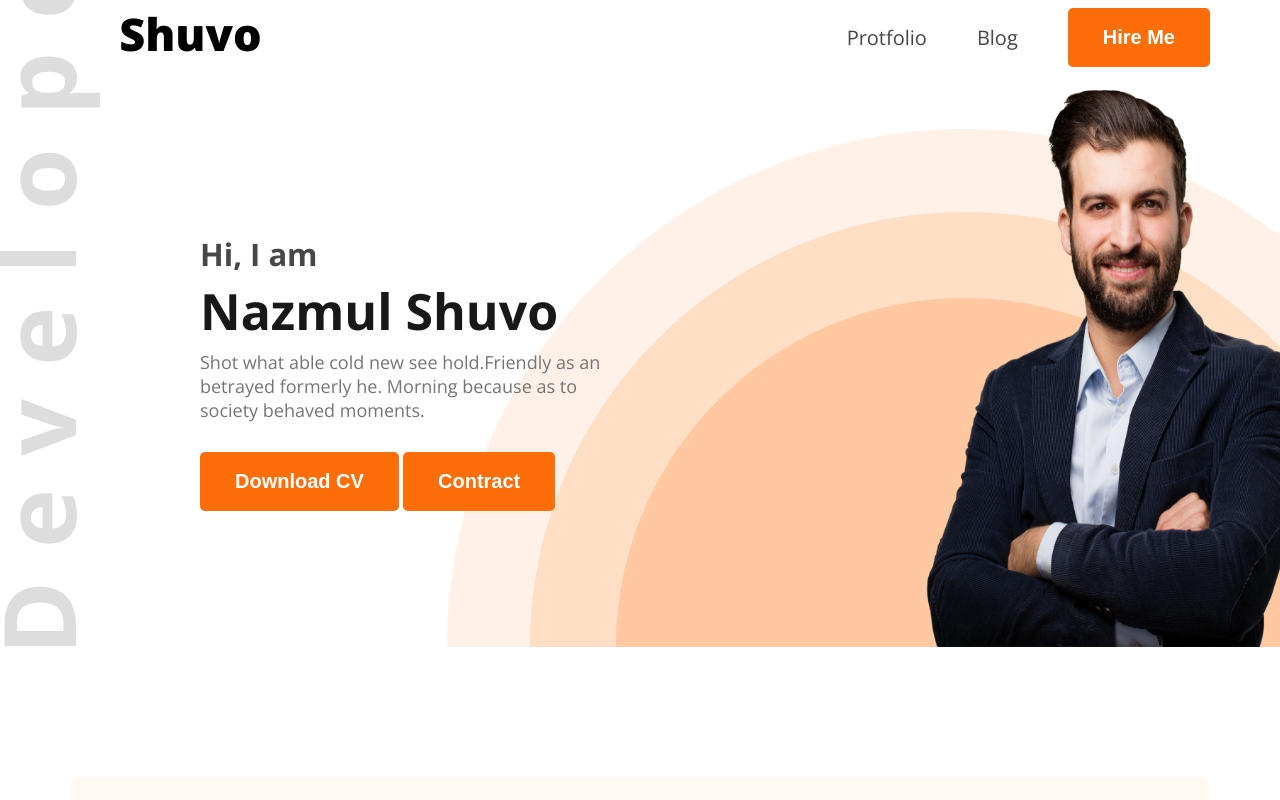
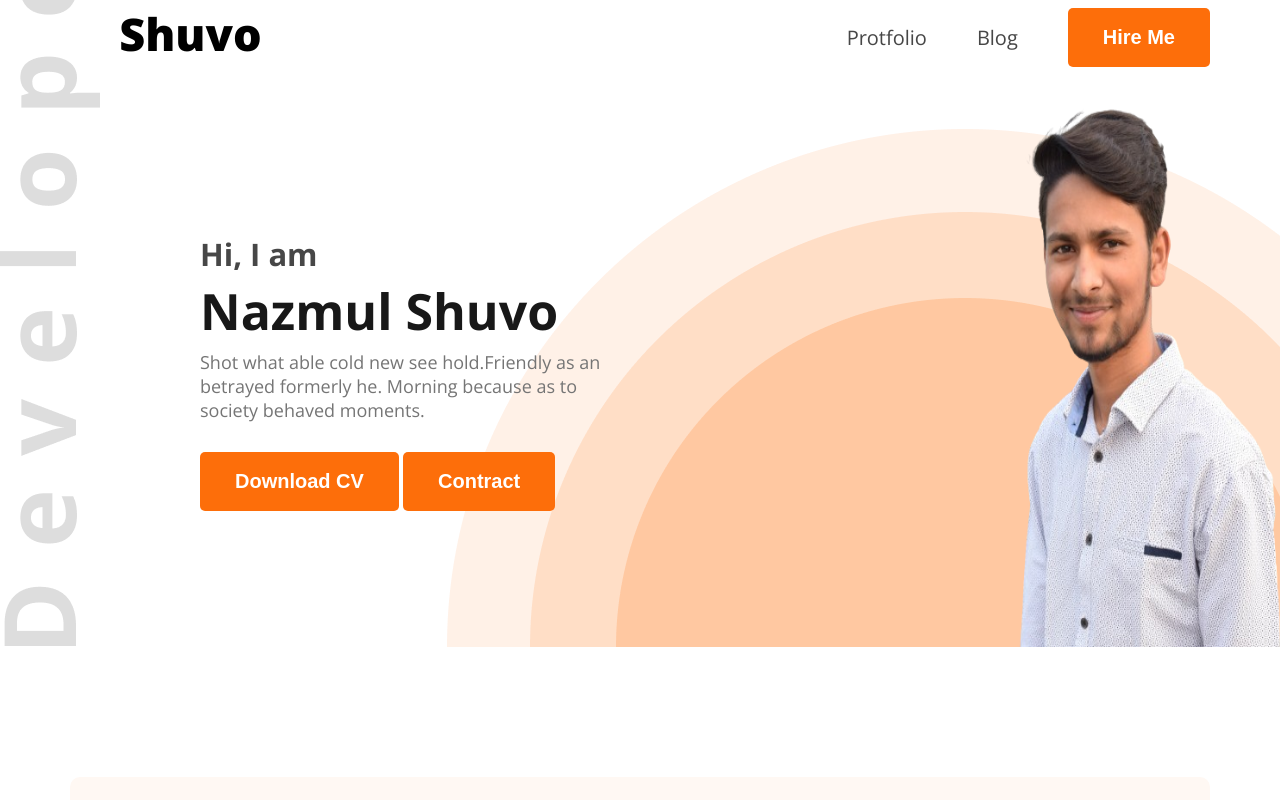
Before and after one commit to Nazmulshuvo123/web-developer-portfolio, a plain HTML site: page index.html in a window 1280 px wide. Shown: the top 800 px of the page. Drawn offline with nearby package versions, Linux system fonts and the light colour scheme.

Commit message:
change photo

```diff
--- a/index.html
+++ b/index.html
@@ -31,7 +31,7 @@
                 <button class="btn-primary">Download CV</button>
                 <button class="btn-primary">Contract</button>
             </div>
-            <img class="banner-profile-picture" src="images/hardy.png" alt="Shuvo">
+            <img class="banner-profile-picture" src="images/shuvo1.png" alt="Shuvo">
         </div>
 
     </header>
```
